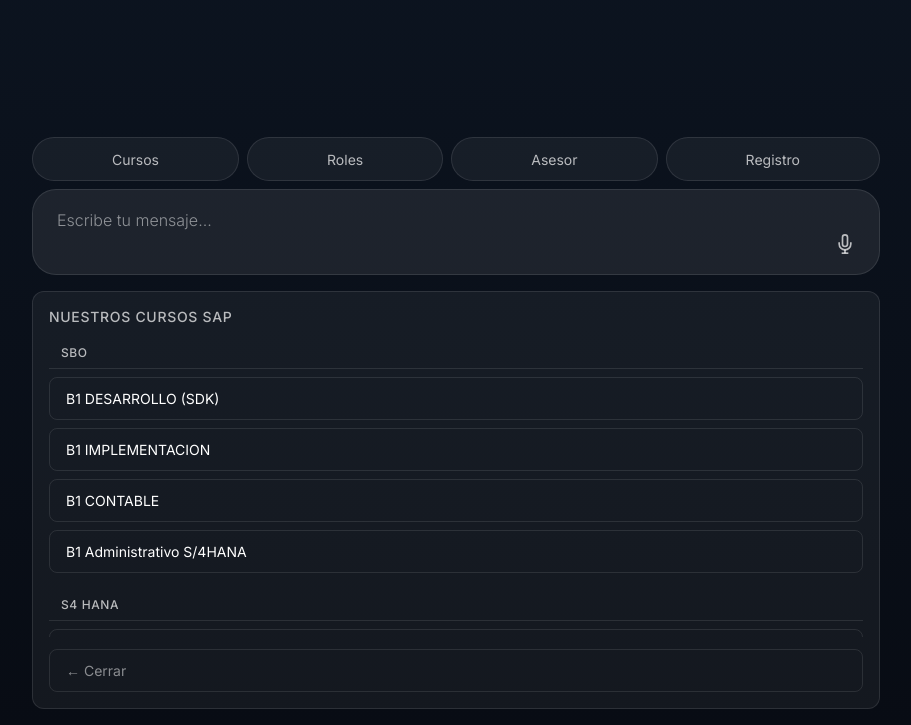
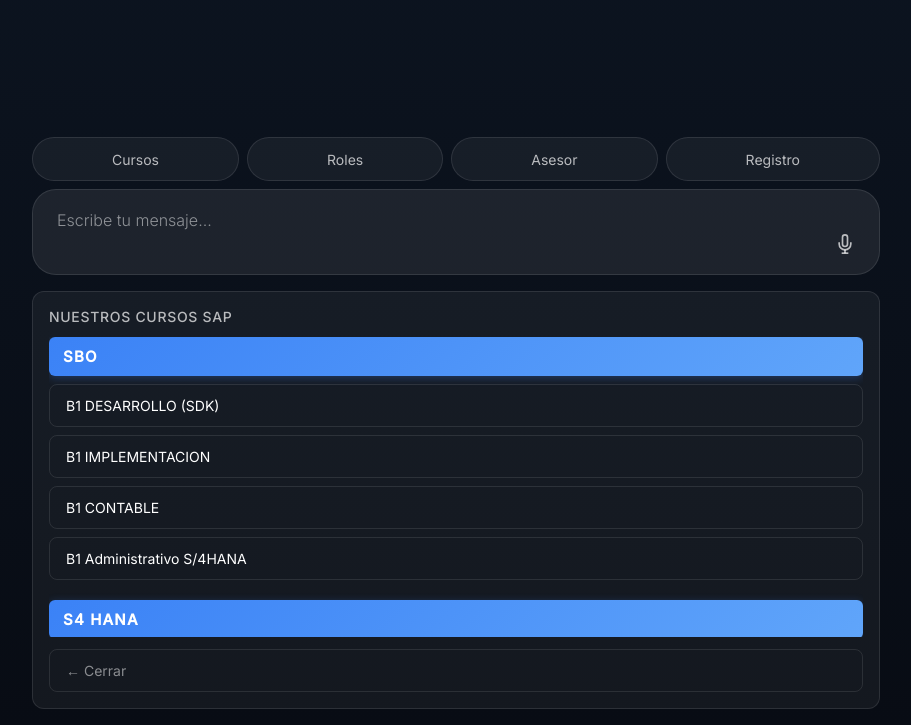
Before and after one commit to GerardoPazzz/itsystems-chatbot, a website: page frontend/index.html in a window 1280 px wide. Both pictures are taken after a click on the button "Cursos". Shown: the part 123-848 px from the top of the page, without its empty margins (184-1095 px from the left). Drawn offline with Linux system fonts and the light colour scheme.

Commit message:
style: enhance segment header with gradient and larger font

```diff
--- a/frontend/styles.css
+++ b/frontend/styles.css
@@ -558,15 +558,16 @@ body {
 }
 
 .segment-header {
-  padding: 8px 12px;
-  background: var(--bg-tertiary);
-  color: var(--text-secondary);
-  font-size: 0.75rem;
-  font-weight: 500;
+  padding: 10px 14px;
+  background: linear-gradient(135deg, var(--accent) 0%, var(--accent-hover) 100%);
+  color: #ffffff;
+  font-size: 0.9375rem;
+  font-weight: 600;
   text-transform: uppercase;
-  letter-spacing: 0.05em;
-  border-bottom: 1px solid var(--border-subtle);
-  margin-top: 8px;
+  letter-spacing: 0.08em;
+  border-radius: 6px;
+  margin-top: 12px;
+  box-shadow: 0 2px 8px rgba(59, 130, 246, 0.3);
 }
 
 .segment-header:first-child {
```
